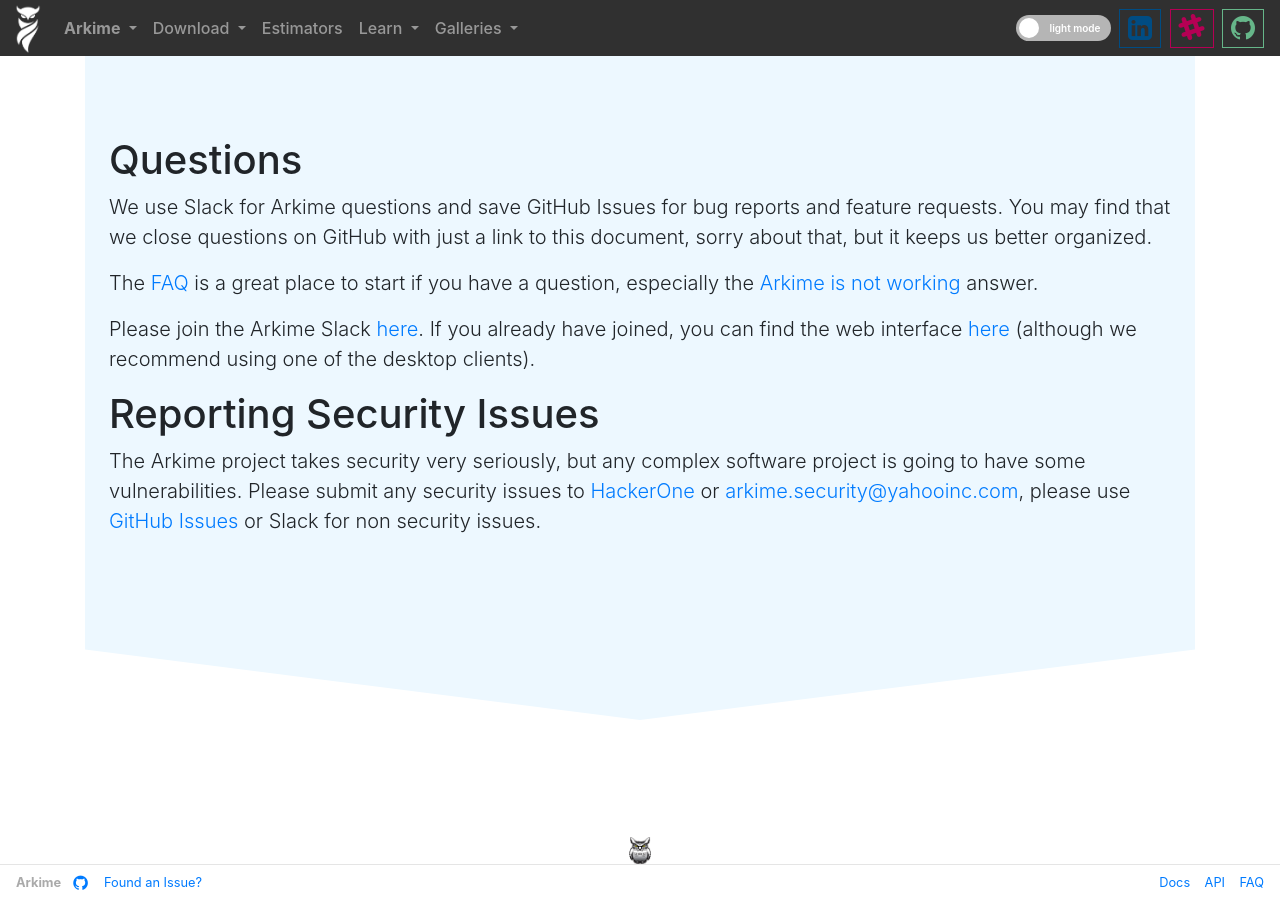
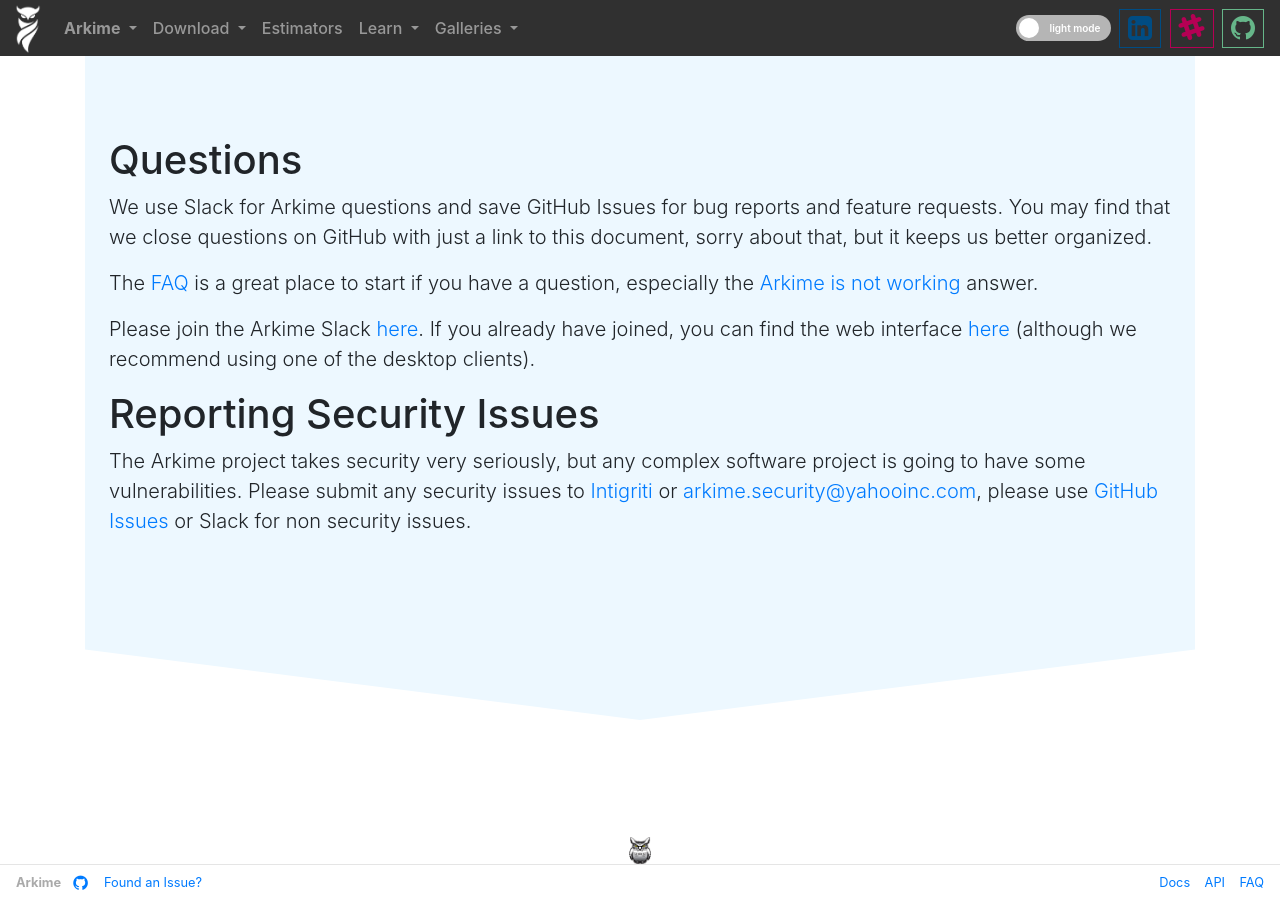
Before and after one commit to arkime/arkimeweb, a Jekyll site: the page built from _wiki/questions.md, in a window 1280 px wide. Built offline with Jekyll 4.4.1, drawn with Linux system fonts in a browser that asks for light colours.

Commit message:
update security info (h1->intigriti)

```diff
--- a/_wiki/questions.md
+++ b/_wiki/questions.md
@@ -24,7 +24,7 @@
 # Reporting Security Issues
 
 The Arkime project takes security very seriously, but any complex software project is going to have some vulnerabilities.
-Please submit any security issues to [HackerOne](https://hackerone.com/yahoo) or [arkime.security@yahooinc.com](mailto: arkime.security@yahooinc.com), please use [GitHub Issues](https://github.com/arkime/arkime/issues) or Slack for non security issues.
+Please submit any security issues to [Intigriti](https://app.intigriti.com/programs/yahoo/yahoobugbounty/detail) or [arkime.security@yahooinc.com](mailto: arkime.security@yahooinc.com), please use [GitHub Issues](https://github.com/arkime/arkime/issues) or Slack for non security issues.
 {: .lead }
 
 </div>
```
